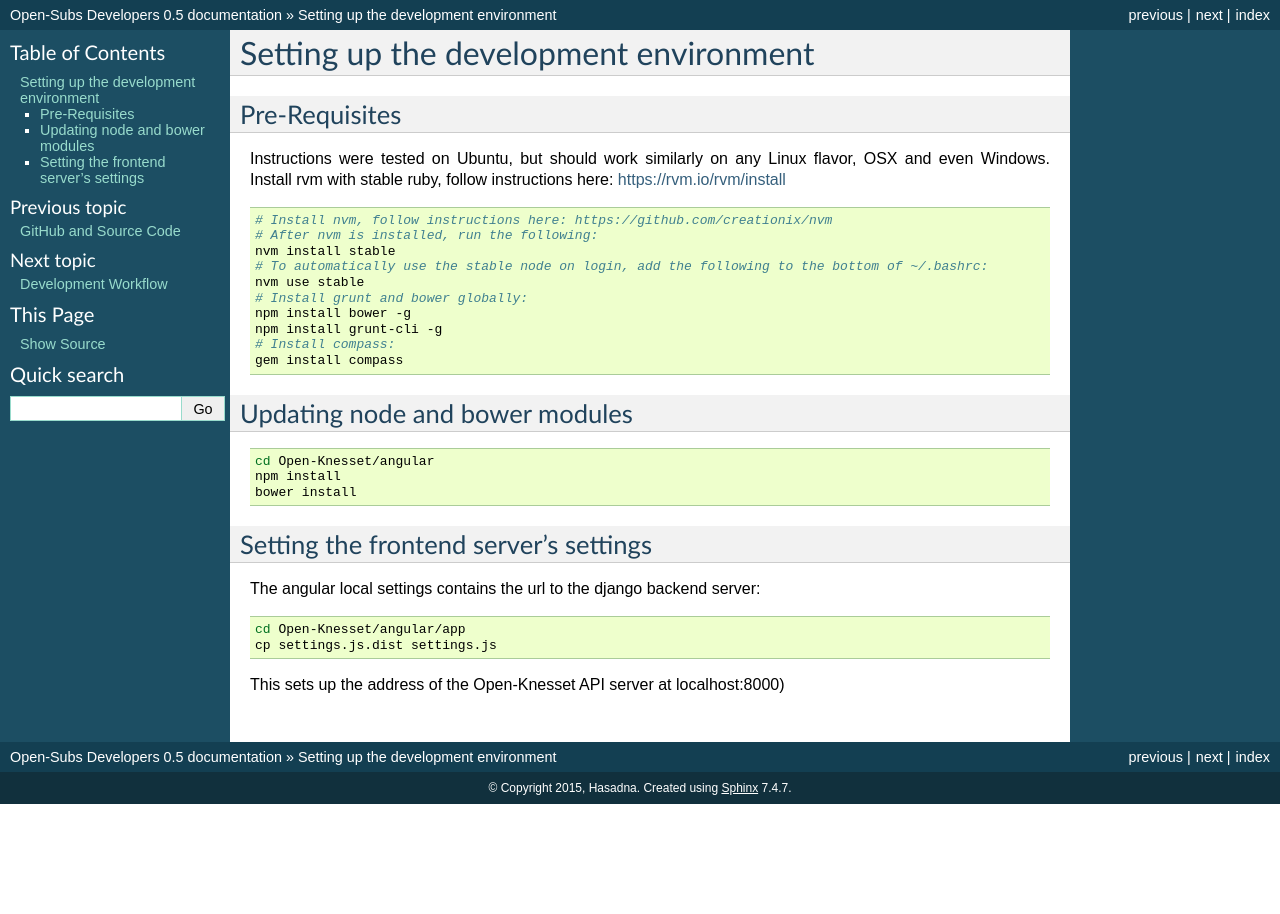
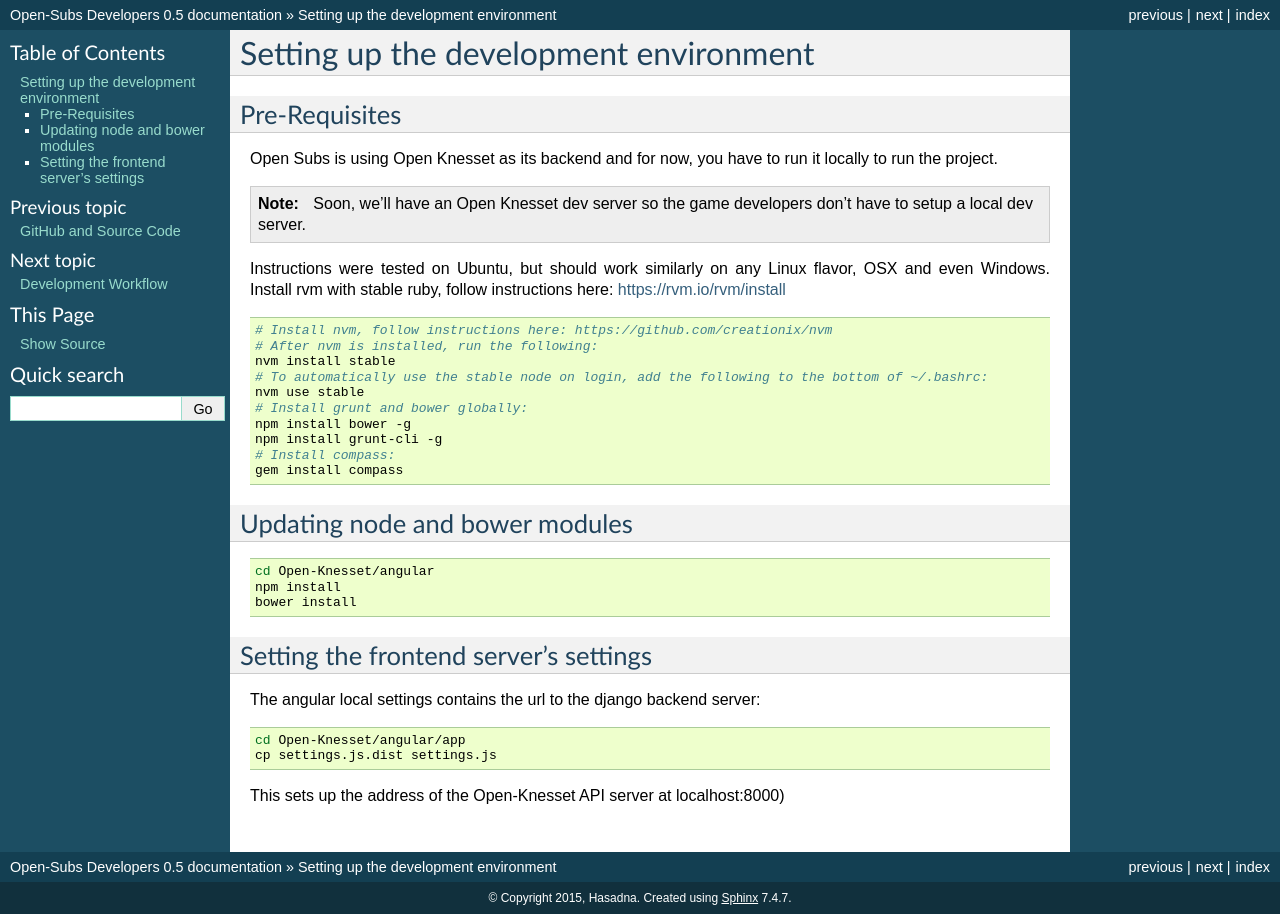
Before and after one commit to hasadna/Open-Subs, a Sphinx documentation site: the page built from docs/dev/source/env.rst, in a window 1280 px wide. Built offline with Sphinx 7.4.7, drawn with Linux system fonts in a browser that asks for light colours; pages that are not in the unit, such as notebooks, are missing from menus.

Commit message:
editing and sharpening

```diff
--- a/docs/dev/source/env.rst
+++ b/docs/dev/source/env.rst
@@ -4,6 +4,14 @@
 
 Pre-Requisites
 ==============
+
+Open Subs is using Open Knesset as its backend and for now, you have to
+run it locally to run the project.
+
+.. note::
+
+    Soon, we'll have an Open Knesset dev server so the game developers
+    don't have to setup a local dev server.
 
 Instructions were tested on Ubuntu, but should work similarly on any
 Linux flavor, OSX and even Windows.
```
Also changed, not shown: docs/dev/source/index.rst (+8 -24 lines).
